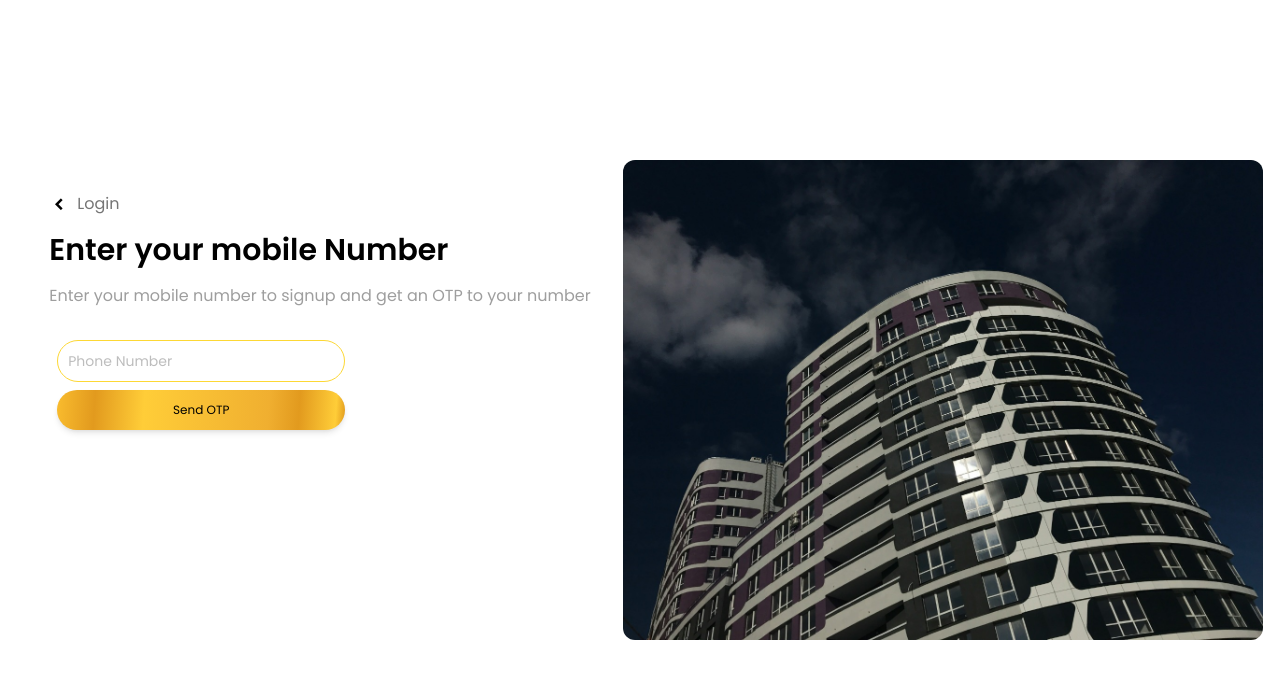
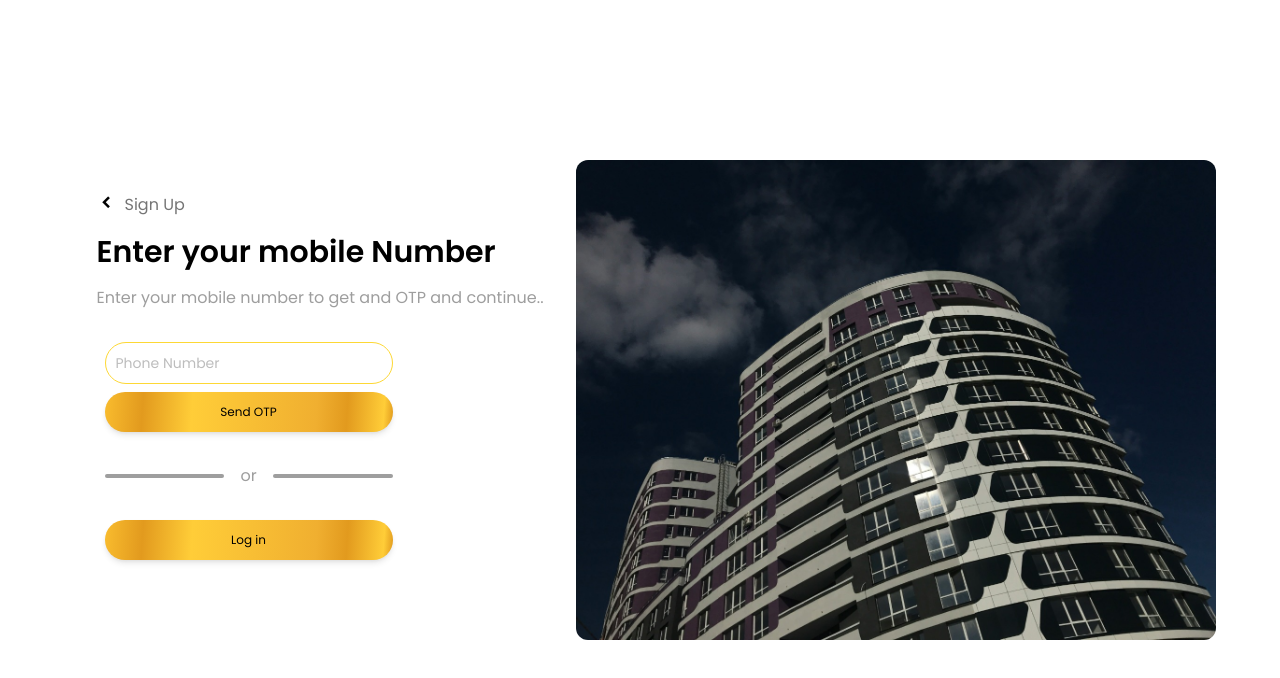
Before and after one commit to deepakdce91/iProp91-Frontend-update, a React (Create React App) app: page /signup in a window 1280 px wide. Shown: the top 678 px of the page. Built offline with nearby package versions, Linux system fonts and the light colour scheme; no server answers.

Commit message:
added login button on sign up page and vice versa

```diff
--- a/src/Components/Login/Login.jsx
+++ b/src/Components/Login/Login.jsx
@@ -34,7 +34,7 @@ function Verify({ onclick, phone }) {
                                 style={{ fontSize: "20px" }}
                             ></i>
 
-                            <span className="ml-2 text-gray-600">Change Phone Number</span>
+                            <span className="ml-2 text-gray-600">back</span>
                         </div>
                         <h2 className="text-3xl font-semibold mb-4">Verify Code</h2>
                         <p className="text-gray-500 mb-8">
@@ -96,25 +96,25 @@ export default function Login() {
                     <div className="flex bg-white rounded-lg  max-w-7xl overflow-hidden justify-center" >
                         {/* Left Side - Form */}
                         <div className=" p-8">
-                            <Link to="/signup" >
-                                <div
-                                    className="flex items-center mb-4 cursor-pointer"
-                                    onClick={onclick}
-                                >
+
+                            <div
+                                className="flex items-center mb-4 cursor-pointer"
+                                onClick={onclick}
+                            >  <Link to="/" >
                                     <i
                                         className="bx bxs-chevron-left "
                                         style={{ fontSize: "20px" }}
                                     ></i>
+                                </Link>
+                                <span className="ml-2 text-gray-600">Log in</span>
+                            </div>
 
-                                    <span className="ml-2 text-gray-600">SignUp</span>
-                                </div>
-                            </Link>
 
                             <h2 className="text-3xl font-semibold mb-4">
                                 Enter Phone Number
                             </h2>
                             <p className="text-gray-500 mb-8" onClick={onclick} >
-                                Enter your mobile number to signup and get an OTP to your number
+                                Enter your mobile number to login and get an OTP to your number
                             </p>
                             <div className="w-72">
                                 <Input
@@ -130,13 +130,31 @@ export default function Login() {
                                     bgcolor={"bg-gold ml-2"}
                                     onclick={HandleOTPLogin}
                                 />
-                            </div> <br />
+                            </div>
                             <div
-                                className="flex items-center mb-4 cursor-pointer"
+                                className="flex items-center mt-2 cursor-pointer"
                                 onClick={()=>{setpasswordlogin(false); setVerify(false)}}
                             >
-                                <span className="ml-2 text-gray-600 text-red-500">Login with Password</span>
+                                <p className="ml-2 ">Login with <span className="text-green-500 underline" >Password</span> </p>
                             </div>
+
+                            <div className="w-72 flex flex-row  my-8 items-center ml-2">
+                                <div className="h-1 w-full bg-gray-500 rounded-xl"></div>
+                                <span className="text-gray-500 text-center px-4">
+                                    or
+                                </span>
+                                <div className="h-1 w-full bg-gray-500 rounded-xl"></div>
+                            </div>
+                            <Link to="/signup">
+                                <div className="w-72">
+                                    <Goldbutton
+                                        btnname={"Sign Up"}
+                                        bgcolor={"bg-gold ml-2"}
+
+                                    />
+                                </div>
+                            </Link>
+
                         </div>
 
                         {/* Right Side - Image */}
@@ -163,7 +181,7 @@ export default function Login() {
                                         style={{ fontSize: "20px" }}
                                     ></i>
 
-                                    <span className="ml-2 text-gray-600">SignUp</span>
+                                    <span className="ml-2 text-gray-600">Log in</span>
                                 </div>
                             </Link>
 
@@ -171,7 +189,7 @@ export default function Login() {
                                 Enter Phone Number
                             </h2>
                             <p className="text-gray-500 mb-8" onClick={onclick} >
-                                Enter your mobile number to signup and get an OTP to your number
+                                Enter your mobile number and password to continue with login ...
                             </p>
                             <div className="w-72">
                                 <Input
@@ -195,13 +213,29 @@ export default function Login() {
                                     bgcolor={"bg-gold ml-2"}
                                 // onclick={HandleLogin}
                                 />
-                            </div> <br />
+                            </div>
                             <div
-                                className="flex items-center mb-4 cursor-pointer"
+                                className="flex items-center mt-2 cursor-pointer"
                                 onClick={()=>{setpasswordlogin(true); setVerify(false) }}
                             >
-                                <span className="ml-2 text-gray-600 text-red-500">Login with OTP</span>
+                                <p className="ml-2 ">Login with <span className="text-green-500 underline" >OTP</span> </p>
                             </div>
+                            <div className="w-72 flex flex-row  my-8 items-center ml-2">
+                                <div className="h-1 w-full bg-gray-500 rounded-xl"></div>
+                                <span className="text-gray-500 text-center px-4">
+                                    or
+                                </span>
+                                <div className="h-1 w-full bg-gray-500 rounded-xl"></div>
+                            </div>
+                            <Link to="/signup">
+                                <div className="w-72">
+                                    <Goldbutton
+                                        btnname={"Sign Up"}
+                                        bgcolor={"bg-gold ml-2"}
+
+                                    />
+                                </div>
+                            </Link>
                         </div>
 
                         {/* Right Side - Image */}
--- a/src/Components/Login/Signup.jsx
+++ b/src/Components/Login/Signup.jsx
@@ -60,11 +60,11 @@ function Verify({ onclick, phone }) {
 
     const HandleVerifyOTP = (e) => {
         e.preventDefault();
-        if(otp.length!==6){
+        if (otp.length !== 6) {
             toast.error("OTP should be of 6 digits");
             return;
         }
-        else{
+        else {
             toast.success("OTP Verified");
             setnamelogin(true);
         }
@@ -72,7 +72,7 @@ function Verify({ onclick, phone }) {
 
     return (
         <>
-          {!namelogin ?   <div className="min-h-screen flex items-center justify-center ">
+            {!namelogin ? <div className="min-h-screen flex items-center justify-center ">
                 <div className="flex bg-white rounded-lg  max-w-7xl overflow-hidden justify-center">
                     {/* Left Side - Form */}
                     <div className=" p-8">
@@ -85,7 +85,7 @@ function Verify({ onclick, phone }) {
                                 style={{ fontSize: "20px" }}
                             ></i>
 
-                            <span className="ml-2 text-gray-600">Change Phone Number</span>
+                            <span className="ml-2 text-gray-600">back</span>
                         </div>
                         <h2 className="text-3xl font-semibold mb-4">Verify Code</h2>
                         <p className="text-gray-500 mb-8">
@@ -117,8 +117,8 @@ function Verify({ onclick, phone }) {
                     </div>
                 </div>
             </div>
-            :( <EnterName  phone={phone} />)
-        }
+                : (<EnterName phone={phone} />)
+            }
         </>
     );
 }
@@ -145,22 +145,22 @@ export default function Signup() {
                 <div className="min-h-screen flex items-center justify-center ">
                     <div className="flex bg-white rounded-lg  max-w-7xl overflow-hidden justify-center">
                         {/* Left Side - Form */}
-                        <div className=" p-8">
-                            <Link to="/" ><div
-                                className="flex items-center mb-4 cursor-pointer"
-                            >
-                                <i
-                                    className="bx bxs-chevron-left "
-                                    style={{ fontSize: "20px" }}
-                                ></i>
-
-                                <span className="ml-2 text-gray-600">Login</span>
-                            </div></Link>
+                        <div className=" p-8 max-lg:m-auto ">
+                            <div
+                                className="flex items-center mb-4 "
+                            ><Link to="/" >
+                                    <i
+                                        className="bx bxs-chevron-left cursor-pointer"
+                                        style={{ fontSize: "20px" }}
+                                    ></i>
+                                </Link>
+                                <span className="ml-2 text-gray-600">Sign Up</span>
+                            </div>
                             <h2 className="text-3xl font-semibold mb-4">
                                 Enter your mobile Number
                             </h2>
                             <p className="text-gray-500 mb-8">
-                                Enter your mobile number to signup and get an OTP to your number
+                                Enter your mobile number to get and OTP and continue..
                             </p>
                             <div className="w-72">
                                 <Input
@@ -177,6 +177,23 @@ export default function Signup() {
                                     onclick={HandleSignup}
                                 />
                             </div>
+                            <div className="w-72 flex flex-row  my-8 items-center ml-2">
+                                <div className="h-1 w-full bg-gray-500 rounded-xl"></div>
+                                <span className="text-gray-500 text-center px-4">
+                                    or
+                                </span>
+                                <div className="h-1 w-full bg-gray-500 rounded-xl"></div>
+                            </div>
+                            <Link to="/login">
+                                <div className="w-72">
+                                    <Goldbutton
+                                        btnname={"Log in"}
+                                        bgcolor={"bg-gold ml-2"}
+
+                                    />
+                                </div>
+                            </Link>
+
                         </div>
 
                         {/* Right Side - Image */}
```
